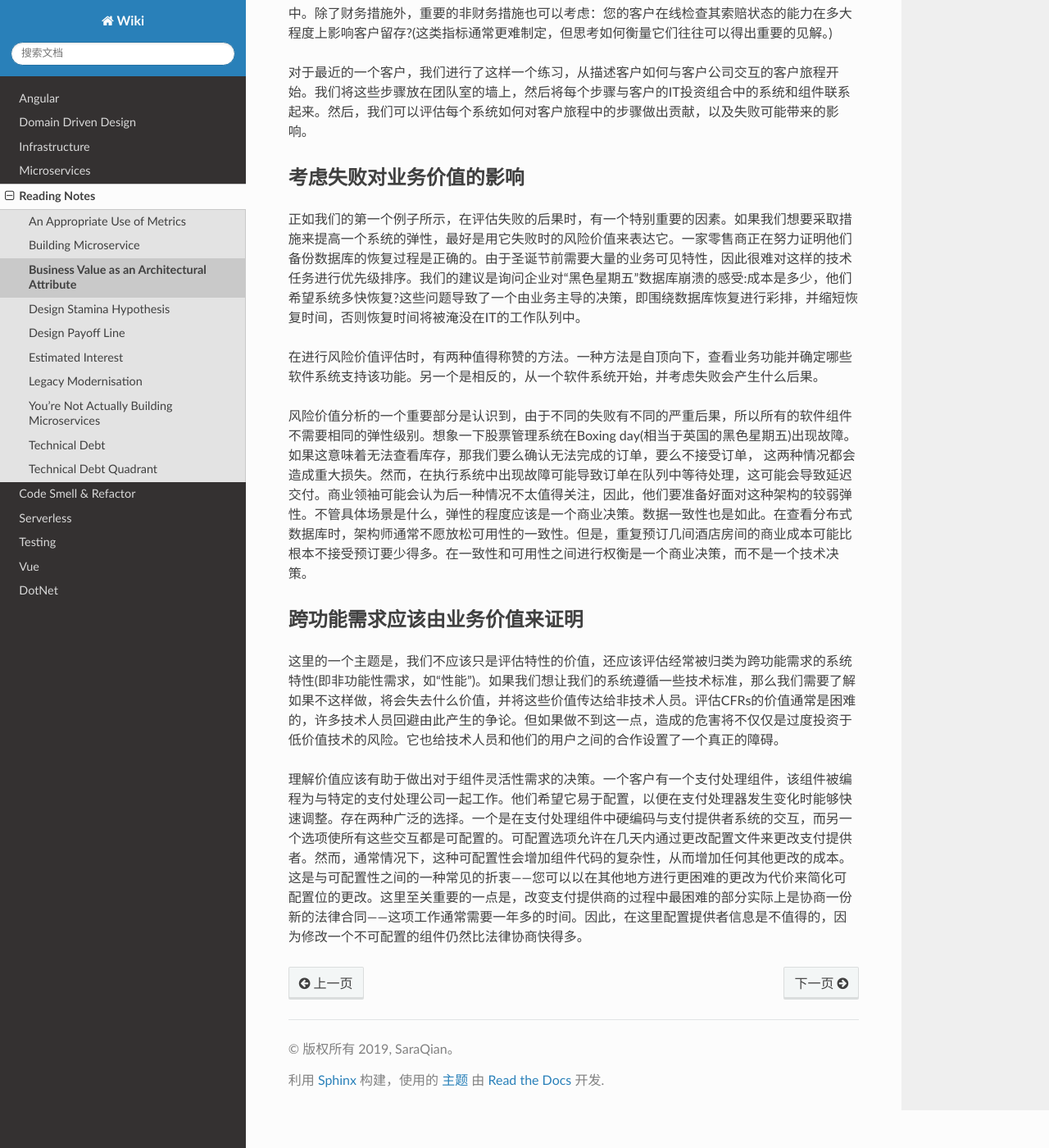
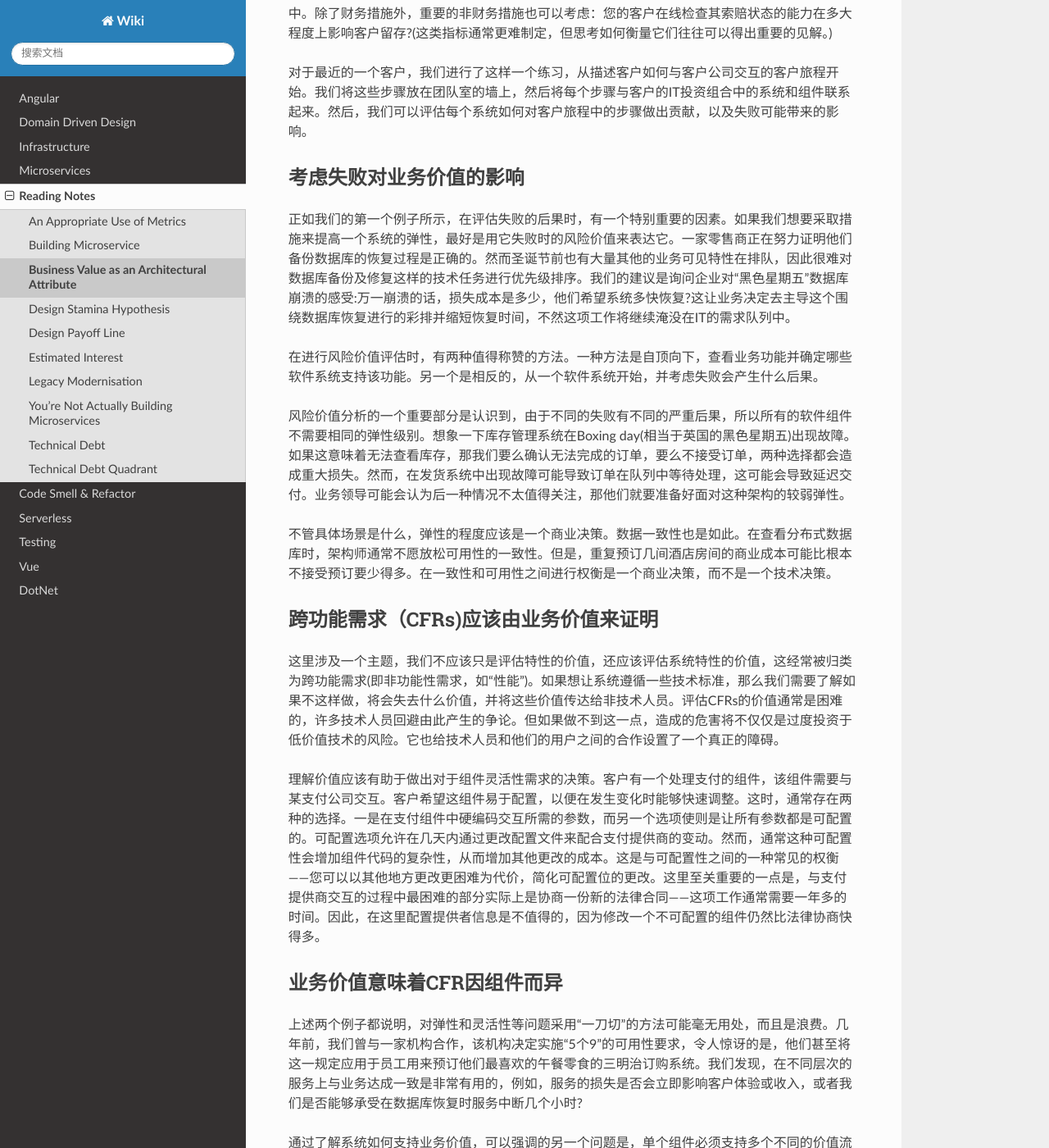
Before and after one commit to abigail830/Sphinx_wiki, a Sphinx documentation site: the page built from source/Reading/Business-Value-as-an-Architectural-Attribute.rst, in a window 1280 px wide and 1400 px high, scrolled down 926 px. Shown: the whole window at 82% size. Built offline with Sphinx 7.4.7 and the Read the Docs theme 2.0.0, drawn with Linux system fonts in a browser that asks for light colours; some of the changed text lies outside the part shown.

Commit message:
Update Business-Value-as-an-Architectural-Attribute.rst

```diff
--- a/source/Reading/Business-Value-as-an-Architectural-Attribute.rst
+++ b/source/Reading/Business-Value-as-an-Architectural-Attribute.rst
@@ -27,15 +27,26 @@ Business Value as an Architectural Attribute
 考虑失败对业务价值的影响
 ----------------------------
 
-正如我们的第一个例子所示，在评估失败的后果时，有一个特别重要的因素。如果我们想要采取措施来提高一个系统的弹性，最好是用它失败时的风险价值来表达它。一家零售商正在努力证明他们备份数据库的恢复过程是正确的。由于圣诞节前需要大量的业务可见特性，因此很难对这样的技术任务进行优先级排序。我们的建议是询问企业对“黑色星期五”数据库崩溃的感受:成本是多少，他们希望系统多快恢复?这些问题导致了一个由业务主导的决策，即围绕数据库恢复进行彩排，并缩短恢复时间，否则恢复时间将被淹没在IT的工作队列中。
+正如我们的第一个例子所示，在评估失败的后果时，有一个特别重要的因素。如果我们想要采取措施来提高一个系统的弹性，最好是用它失败时的风险价值来表达它。一家零售商正在努力证明他们备份数据库的恢复过程是正确的。然而圣诞节前也有大量其他的业务可见特性在排队，因此很难对数据库备份及修复这样的技术任务进行优先级排序。我们的建议是询问企业对“黑色星期五”数据库崩溃的感受:万一崩溃的话，损失成本是多少，他们希望系统多快恢复?这让业务决定去主导这个围绕数据库恢复进行的彩排并缩短恢复时间，不然这项工作将继续淹没在IT的需求队列中。
 
 在进行风险价值评估时，有两种值得称赞的方法。一种方法是自顶向下，查看业务功能并确定哪些软件系统支持该功能。另一个是相反的，从一个软件系统开始，并考虑失败会产生什么后果。
 
-风险价值分析的一个重要部分是认识到，由于不同的失败有不同的严重后果，所以所有的软件组件不需要相同的弹性级别。想象一下股票管理系统在Boxing day(相当于英国的黑色星期五)出现故障。如果这意味着无法查看库存，那我们要么确认无法完成的订单，要么不接受订单， 这两种情况都会造成重大损失。然而，在执行系统中出现故障可能导致订单在队列中等待处理，这可能会导致延迟交付。商业领袖可能会认为后一种情况不太值得关注，因此，他们要准备好面对这种架构的较弱弹性。不管具体场景是什么，弹性的程度应该是一个商业决策。数据一致性也是如此。在查看分布式数据库时，架构师通常不愿放松可用性的一致性。但是，重复预订几间酒店房间的商业成本可能比根本不接受预订要少得多。在一致性和可用性之间进行权衡是一个商业决策，而不是一个技术决策。
+风险价值分析的一个重要部分是认识到，由于不同的失败有不同的严重后果，所以所有的软件组件不需要相同的弹性级别。想象一下库存管理系统在Boxing day(相当于英国的黑色星期五)出现故障。如果这意味着无法查看库存，那我们要么确认无法完成的订单，要么不接受订单，两种选择都会造成重大损失。然而，在发货系统中出现故障可能导致订单在队列中等待处理，这可能会导致延迟交付。业务领导可能会认为后一种情况不太值得关注，那他们就要准备好面对这种架构的较弱弹性。
 
-跨功能需求应该由业务价值来证明
+不管具体场景是什么，弹性的程度应该是一个商业决策。数据一致性也是如此。在查看分布式数据库时，架构师通常不愿放松可用性的一致性。但是，重复预订几间酒店房间的商业成本可能比根本不接受预订要少得多。在一致性和可用性之间进行权衡是一个商业决策，而不是一个技术决策。
+
+
+跨功能需求（CFRs)应该由业务价值来证明
 ---------------------------------------
 
-这里的一个主题是，我们不应该只是评估特性的价值，还应该评估经常被归类为跨功能需求的系统特性(即非功能性需求，如“性能”)。如果我们想让我们的系统遵循一些技术标准，那么我们需要了解如果不这样做，将会失去什么价值，并将这些价值传达给非技术人员。评估CFRs的价值通常是困难的，许多技术人员回避由此产生的争论。但如果做不到这一点，造成的危害将不仅仅是过度投资于低价值技术的风险。它也给技术人员和他们的用户之间的合作设置了一个真正的障碍。
+这里涉及一个主题，我们不应该只是评估特性的价值，还应该评估系统特性的价值，这经常被归类为跨功能需求(即非功能性需求，如“性能”)。如果想让系统遵循一些技术标准，那么我们需要了解如果不这样做，将会失去什么价值，并将这些价值传达给非技术人员。评估CFRs的价值通常是困难的，许多技术人员回避由此产生的争论。但如果做不到这一点，造成的危害将不仅仅是过度投资于低价值技术的风险。它也给技术人员和他们的用户之间的合作设置了一个真正的障碍。
 
-理解价值应该有助于做出对于组件灵活性需求的决策。一个客户有一个支付处理组件，该组件被编程为与特定的支付处理公司一起工作。他们希望它易于配置，以便在支付处理器发生变化时能够快速调整。存在两种广泛的选择。一个是在支付处理组件中硬编码与支付提供者系统的交互，而另一个选项使所有这些交互都是可配置的。可配置选项允许在几天内通过更改配置文件来更改支付提供者。然而，通常情况下，这种可配置性会增加组件代码的复杂性，从而增加任何其他更改的成本。这是与可配置性之间的一种常见的折衷——您可以以在其他地方进行更困难的更改为代价来简化可配置位的更改。这里至关重要的一点是，改变支付提供商的过程中最困难的部分实际上是协商一份新的法律合同——这项工作通常需要一年多的时间。因此，在这里配置提供者信息是不值得的，因为修改一个不可配置的组件仍然比法律协商快得多。
+理解价值应该有助于做出对于组件灵活性需求的决策。客户有一个处理支付的组件，该组件需要与某支付公司交互。客户希望这组件易于配置，以便在发生变化时能够快速调整。这时，通常存在两种的选择。一是在支付组件中硬编码交互所需的参数，而另一个选项使则是让所有参数都是可配置的。可配置选项允许在几天内通过更改配置文件来配合支付提供商的变动。然而，通常这种可配置性会增加组件代码的复杂性，从而增加其他更改的成本。这是与可配置性之间的一种常见的权衡——您可以以其他地方更改更困难为代价，简化可配置位的更改。这里至关重要的一点是，与支付提供商交互的过程中最困难的部分实际上是协商一份新的法律合同——这项工作通常需要一年多的时间。因此，在这里配置提供者信息是不值得的，因为修改一个不可配置的组件仍然比法律协商快得多。
+
+
+业务价值意味着CFR因组件而异
+---------------------------------
+
+上述两个例子都说明，对弹性和灵活性等问题采用“一刀切”的方法可能毫无用处，而且是浪费。几年前，我们曾与一家机构合作，该机构决定实施“5个9”的可用性要求，令人惊讶的是，他们甚至将这一规定应用于员工用来预订他们最喜欢的午餐零食的三明治订购系统。我们发现，在不同层次的服务上与业务达成一致是非常有用的，例如，服务的损失是否会立即影响客户体验或收入，或者我们是否能够承受在数据库恢复时服务中断几个小时?
+
+通过了解系统如何支持业务价值，可以强调的另一个问题是，单个组件必须支持多个不同的价值流和可靠性级别。这在支持多个不同业务流程的单体中很常见，这可能是将事情分解的一个重要动机，例如，允许我们仅在根据相应的业务价值为高可用性支付溢价
```
